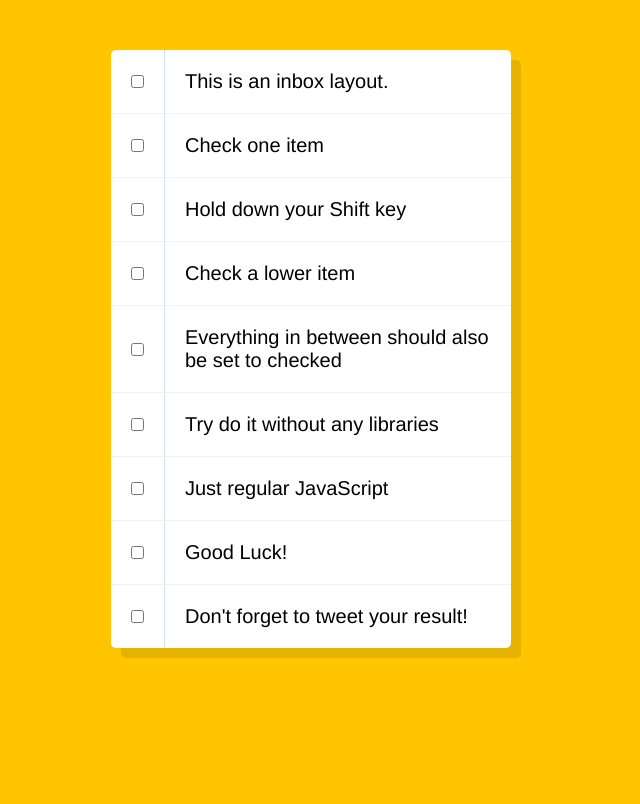
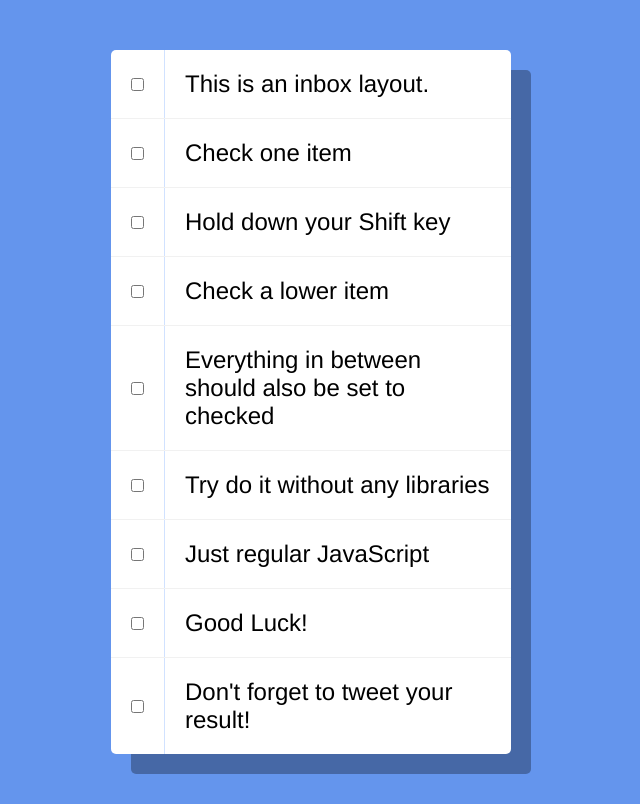
Before and after one commit to sfemikey/Check-Multiple-Checkboxes, a plain HTML site: page index.html in a window 1280 px wide. Shown: the whole page, without its empty margins (329-969 px from the left). Drawn offline with Linux system fonts and the light colour scheme.

```diff
--- a/index.html
+++ b/index.html
@@ -9,7 +9,7 @@
 
     html {
       font-family: sans-serif;
-      background: #ffc600;
+      background: cornflowerblue;
     }
 
     .inbox {
@@ -17,7 +17,7 @@
       margin: 50px auto;
       background: white;
       border-radius: 5px;
-      box-shadow: 10px 10px 0 rgba(0,0,0,0.1);
+      box-shadow: 20px 20px 0 rgb(0 0 0 / 30%);
     }
 
     .item {
@@ -29,7 +29,6 @@
     .item:last-child {
       border-bottom: 0;
     }
-
 
     input:checked + p {
       background: #F9F9F9;
@@ -45,12 +44,13 @@
       padding: 20px;
       transition: background 0.2s;
       flex: 1;
-      font-family: 'helvetica neue';
-      font-size: 20px;
+      font-family:'helvetica neue';
+      font-size: 24px;
       font-weight: 200;
       border-left: 1px solid #D1E2FF;
     }
   </style>
+
    <!--
    The following is a common layout you would see in an email client.
    When a user clicks a checkbox, holds Shift, and then clicks another checkbox a few rows down, all the checkboxes in-between those two checkboxes should be checked.
```
